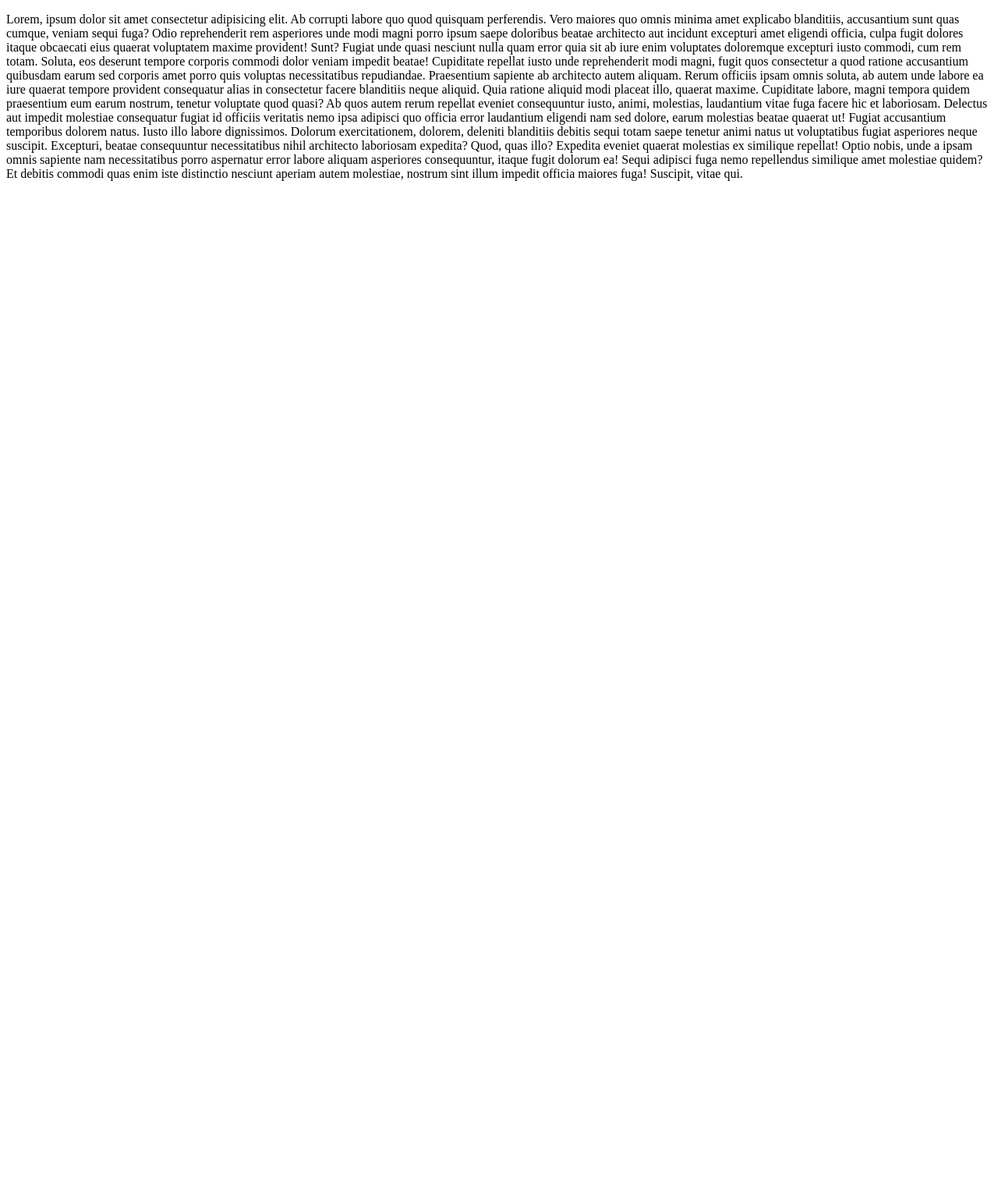
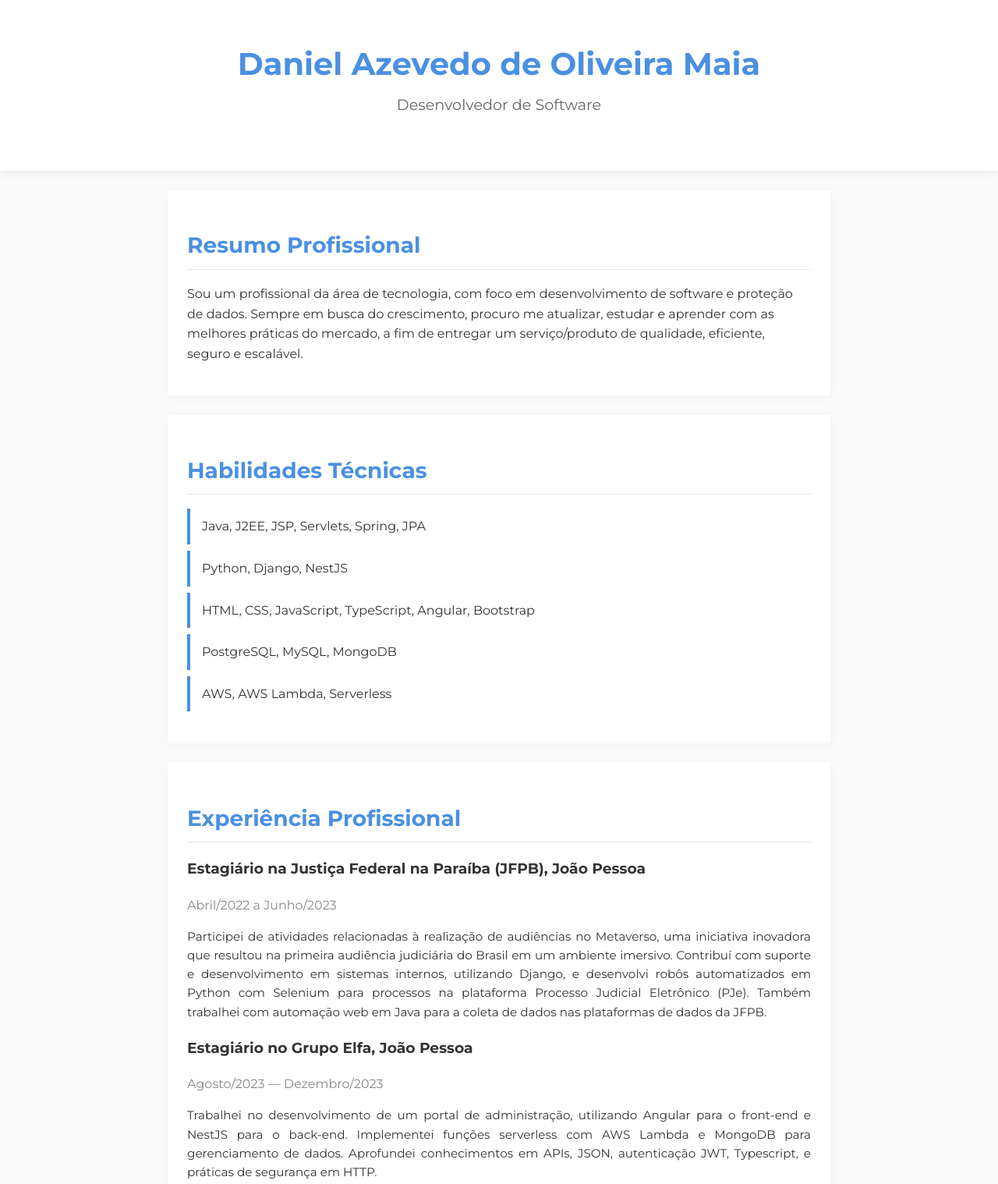
Before and after one commit to daniel-azevedo-maia/curriculo-s3-hosting, a plain HTML site: page index.html in a window 1280 px wide. Shown: the top 1518 px of the page at 78% size. Before the commit the page ends 800 px from the top, so only its background shows below. Drawn offline with Linux system fonts and the light colour scheme.

Commit message:
Aplicando camadas de front-end

```diff
--- /dev/null
+++ b/css/style.css
@@ -0,0 +1,120 @@
+/* Reset básico e configurações gerais */
+body, html {
+    margin: 0;
+    padding: 0;
+    font-family: 'Montserrat', sans-serif;
+    background: #fafafa;  /* Um cinza mais claro e suave */
+    color: #333;
+    line-height: 1.6;
+    overflow-x: hidden;  /* Evita rolagem horizontal indesejada */
+}
+
+/* Estilos do cabeçalho */
+header {
+    background: #ffffff;
+    color: #333;
+    text-align: center;
+    padding: 50px 20px;  /* Ligeiramente reduzido para equilíbrio */
+    box-shadow: 0 4px 10px rgba(0, 0, 0, 0.05);  /* Sombra mais sutil */
+}
+
+header h1 {
+    margin: 0;
+    font-size: 2.5rem;  /* Tamanho ligeiramente reduzido */
+    color: #4A90E2;  /* Mantendo o azul suave */
+}
+
+header p {
+    font-size: 1.2rem;  /* Tamanho ajustado para melhor leitura */
+    margin-top: 5px;  /* Espaçamento superior reduzido */
+    color: #666;
+    font-weight: 400;  /* Peso da fonte normalizado */
+}
+
+/* Estilos das seções */
+section {
+    margin: 25px auto;
+    max-width: 800px;
+    background: #fff;
+    padding: 25px;  /* Espaçamento interno ajustado */
+    box-shadow: 0 3px 15px rgba(0, 0, 0, 0.03);  /* Sombra mais leve */
+}
+
+h2 {
+    color: #4A90E2;
+    font-size: 1.75rem;  /* Tamanho ligeiramente reduzido */
+    border-bottom: 1px solid #e8e8e8;  /* Linha mais fina */
+    padding-bottom: 8px;
+    margin-bottom: 18px;
+}
+
+ul {
+    list-style: none;
+    padding: 0;
+}
+
+ul li {
+    background: #fff;
+    margin: 8px 0;  /* Margens ajustadas */
+    padding: 10px 15px;  /* Padding ajustado */
+    border-left: 4px solid #4A90E2;  /* Borda mais estreita */
+    transition: all 0.2s ease-in-out;
+}
+
+ul li:hover {
+    background-color: #f8f8f8;  /* Mudança de cor mais sutil */
+    transform: translateX(5px);  /* Efeito sutil ao passar o mouse */
+}
+
+/* Estilos de artigo dentro das experiências */
+article h3 {
+    color: #333;
+    font-weight: 600;  /* Peso da fonte ajustado */
+}
+
+article h4 {
+    font-weight: 400;
+    color: #888;
+    margin-top: 0;  /* Reduzido para mais coesão */
+    margin-bottom: 10px;
+}
+
+article p {
+    text-align: justify;
+    font-size: 0.95rem;  /* Redução para refinamento */
+}
+
+/* Estilos do rodapé */
+footer {
+    text-align: center;
+    padding: 20px 0;
+    background: #333;  /* Cor mais escura para contraste */
+    color: white;
+}
+
+footer p {
+    margin: 0;
+    font-size: 1.0rem;  /* Tamanho ajustado */
+}
+
+footer a {
+    color: #FFF;
+    text-decoration: none;
+    font-weight: 500;  /* Peso ajustado para destaque moderado */
+}
+
+/* Responsividade */
+@media (max-width: 768px) {
+    header, section, footer {
+        width: 96%;  /* Ajuste para maior aproveitamento da tela */
+        margin: 8px auto;  /* Ajuste nas margens para consistência */
+    }
+
+    header h1 {
+        font-size: 2.0rem;  /* Reduzido para adequação em dispositivos móveis */
+    }
+
+    h2 {
+        font-size: 1.5rem;  /* Ajuste para títulos nas seções */
+    }
+}
--- a/index.html
+++ b/index.html
@@ -3,19 +3,75 @@
 <head>
     <meta charset="UTF-8">
     <meta name="viewport" content="width=device-width, initial-scale=1.0">
-    <title>Teste</title>
+    <title>Daniel Azevedo</title>
+    <link rel="stylesheet" href="css/style.css">
+    <link rel="preconnect" href="https://fonts.googleapis.com">
+    <link rel="preconnect" href="https://fonts.gstatic.com" crossorigin>
+    <link href="https://fonts.googleapis.com/css2?family=Montserrat:wght@400;500;700&display=swap" rel="stylesheet">
+
+    <link rel="stylesheet" href="https://cdnjs.cloudflare.com/ajax/libs/font-awesome/6.0.0-beta3/css/all.min.css">
 </head>
 <body>
-    <p>Lorem, ipsum dolor sit amet consectetur adipisicing elit. Ab corrupti labore quo quod quisquam perferendis. Vero maiores quo omnis minima amet explicabo blanditiis, accusantium sunt quas cumque, veniam sequi fuga?
-    Odio reprehenderit rem asperiores unde modi magni porro ipsum saepe doloribus beatae architecto aut incidunt excepturi amet eligendi officia, culpa fugit dolores itaque obcaecati eius quaerat voluptatem maxime provident! Sunt?
-    Fugiat unde quasi nesciunt nulla quam error quia sit ab iure enim voluptates doloremque excepturi iusto commodi, cum rem totam. Soluta, eos deserunt tempore corporis commodi dolor veniam impedit beatae!
-    Cupiditate repellat iusto unde reprehenderit modi magni, fugit quos consectetur a quod ratione accusantium quibusdam earum sed corporis amet porro quis voluptas necessitatibus repudiandae. Praesentium sapiente ab architecto autem aliquam.
-    Rerum officiis ipsam omnis soluta, ab autem unde labore ea iure quaerat tempore provident consequatur alias in consectetur facere blanditiis neque aliquid. Quia ratione aliquid modi placeat illo, quaerat maxime.
-    Cupiditate labore, magni tempora quidem praesentium eum earum nostrum, tenetur voluptate quod quasi? Ab quos autem rerum repellat eveniet consequuntur iusto, animi, molestias, laudantium vitae fuga facere hic et laboriosam.
-    Delectus aut impedit molestiae consequatur fugiat id officiis veritatis nemo ipsa adipisci quo officia error laudantium eligendi nam sed dolore, earum molestias beatae quaerat ut! Fugiat accusantium temporibus dolorem natus.
-    Iusto illo labore dignissimos. Dolorum exercitationem, dolorem, deleniti blanditiis debitis sequi totam saepe tenetur animi natus ut voluptatibus fugiat asperiores neque suscipit. Excepturi, beatae consequuntur necessitatibus nihil architecto laboriosam expedita?
-    Quod, quas illo? Expedita eveniet quaerat molestias ex similique repellat! Optio nobis, unde a ipsam omnis sapiente nam necessitatibus porro aspernatur error labore aliquam asperiores consequuntur, itaque fugit dolorum ea!
-    Sequi adipisci fuga nemo repellendus similique amet molestiae quidem? Et debitis commodi quas enim iste distinctio nesciunt aperiam autem molestiae, nostrum sint illum impedit officia maiores fuga! Suscipit, vitae qui.</p>
-
+    <header>
+        <div class="header-content">
+            <h1>Daniel Azevedo de Oliveira Maia</h1>
+            <p>Desenvolvedor de Software</p>
+        </div>
+    </header>
+    <main>
+        <section id="resume">
+            <h2>Resumo Profissional</h2>
+            <p>Sou um profissional da área de tecnologia, com foco em desenvolvimento de software
+                e proteção de dados. Sempre em busca do crescimento, procuro me atualizar, estudar e
+                aprender com as melhores práticas do mercado, a fim de entregar um serviço/produto
+                de qualidade, eficiente, seguro e escalável.</p>
+        </section>
+        <section id="skills">
+            <h2>Habilidades Técnicas</h2>
+            <ul>
+                <li>Java, J2EE, JSP, Servlets, Spring, JPA</li>
+                <li>Python, Django, NestJS</li>
+                <li>HTML, CSS, JavaScript, TypeScript, Angular, Bootstrap</li>
+                <li>PostgreSQL, MySQL, MongoDB</li>
+                <li>AWS, AWS Lambda, Serverless</li>
+            </ul>
+        </section>
+        <section id="experience">
+            <h2>Experiência Profissional</h2>
+            <article>
+                <h3>Estagiário na Justiça Federal na Paraíba (JFPB), João Pessoa</h3>
+                <h4>Abril/2022 a Junho/2023</h4>
+                <p>Participei de atividades relacionadas à realização de audiências no Metaverso, uma
+                    iniciativa inovadora que resultou na primeira audiência judiciária do Brasil em um ambiente imersivo. Contribuí
+                    com suporte e desenvolvimento em sistemas internos, utilizando Django, e desenvolvi robôs automatizados em Python com
+                    Selenium para processos na plataforma Processo Judicial Eletrônico (PJe). Também trabalhei com automação web em Java
+                    para a coleta de dados nas plataformas de dados da JFPB.</p>
+            </article>
+            <article>
+                <h3>Estagiário no Grupo Elfa, João Pessoa</h3>
+                <h4>Agosto/2023 — Dezembro/2023</h4>
+                <p>Trabalhei no desenvolvimento de um portal de administração, utilizando Angular
+                    para o front-end e NestJS para o back-end. Implementei funções serverless com AWS Lambda e MongoDB para
+                    gerenciamento de dados. Aprofundei conhecimentos em APIs, JSON, autenticação JWT, Typescript, e práticas de segurança em HTTP.</p>
+            </article>
+            <article>
+                <h3>Desenvolvedor Java na Datainfo</h3>
+                <h4>Dezembro/2023 a Maio/2024</h4>
+                <p>Fui responsável por auxiliar no desenvolvimento de um sistema monolítico legado, no âmbito da SEFAZ-PB,
+                    utilizando J2EE com arquitetura MVC, JSP, Servlets, e o servidor de aplicação JBoss, além de diversas tecnologias como SQL e Eclipse.</p>
+            </article>
+            <article>
+                <h3>Diretor de Desenvolvimento da Unidade Municipal de Tecnologia da Informação, Município de João Pessoa</h3>
+                <h4>April 2024</h4>
+                <p>Nomeado pelo Prefeito para gerenciar e liderar projetos de inovação tecnológica, desenvolvendo plataformas utilizando Apex com PL/SQL, Java e Spring.</p>
+            </article>
+        </section>
+    </main>
+    <footer>
+        <p>Contato: <a href="mailto:daniel.azevedo.maia@hotmail.com">daniel.azevedo.maia@hotmail.com</a></p>
+        <p><a href="https://www.linkedin.com/in/daniel-azevedo-maia/" target="_blank"><i class="fab fa-linkedin"></i> LinkedIn</a> |
+           <a href="https://github.com/daniel-azevedo-maia" target="_blank"><i class="fab fa-github"></i> GitHub</a> |
+           <a href="https://api.whatsapp.com/send?phone=5583988887116" target="_blank"><i class="fab fa-whatsapp"></i> +55 83 98888-7116</a></p>
+    </footer>
 </body>
 </html>
```
